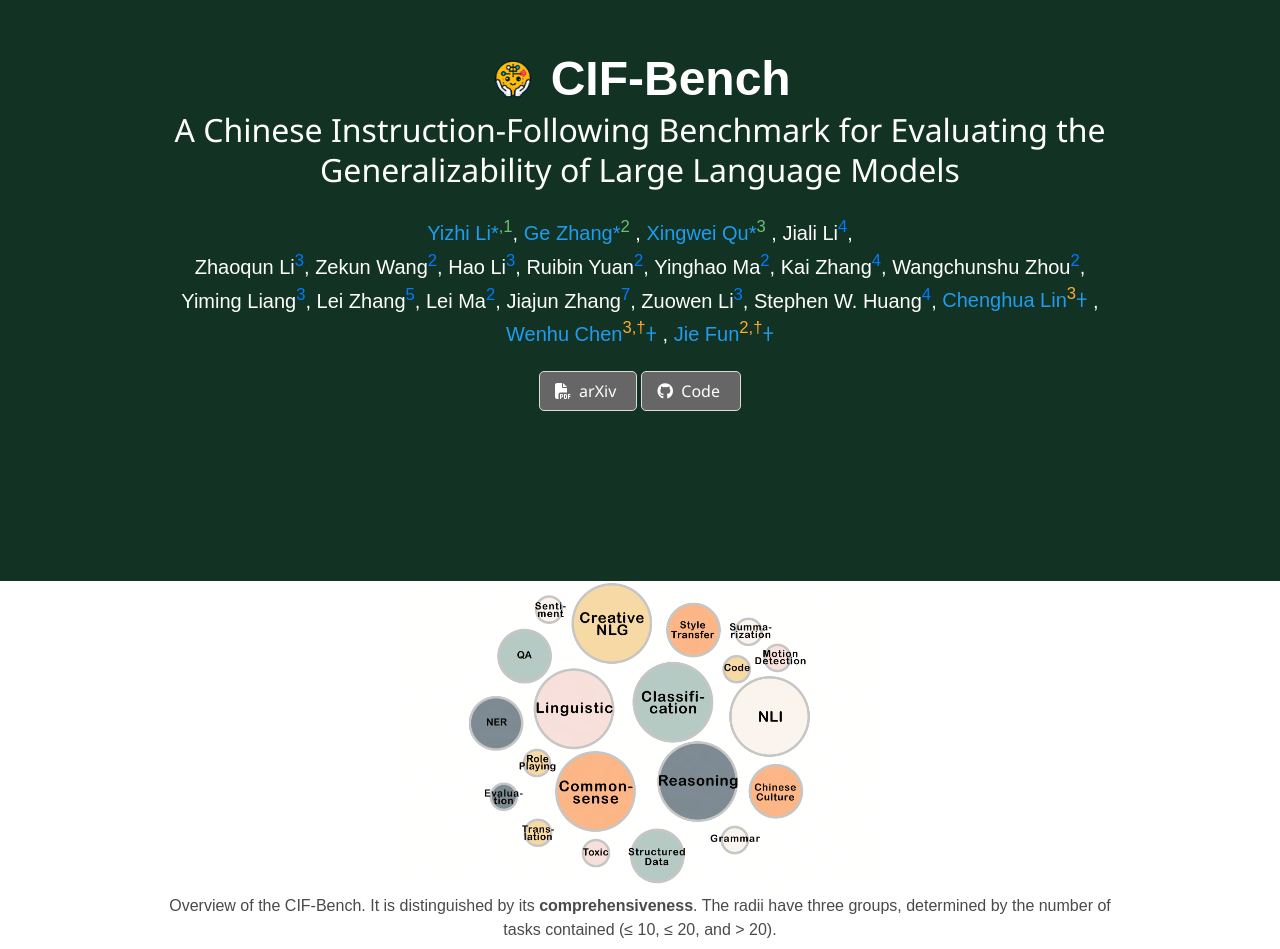
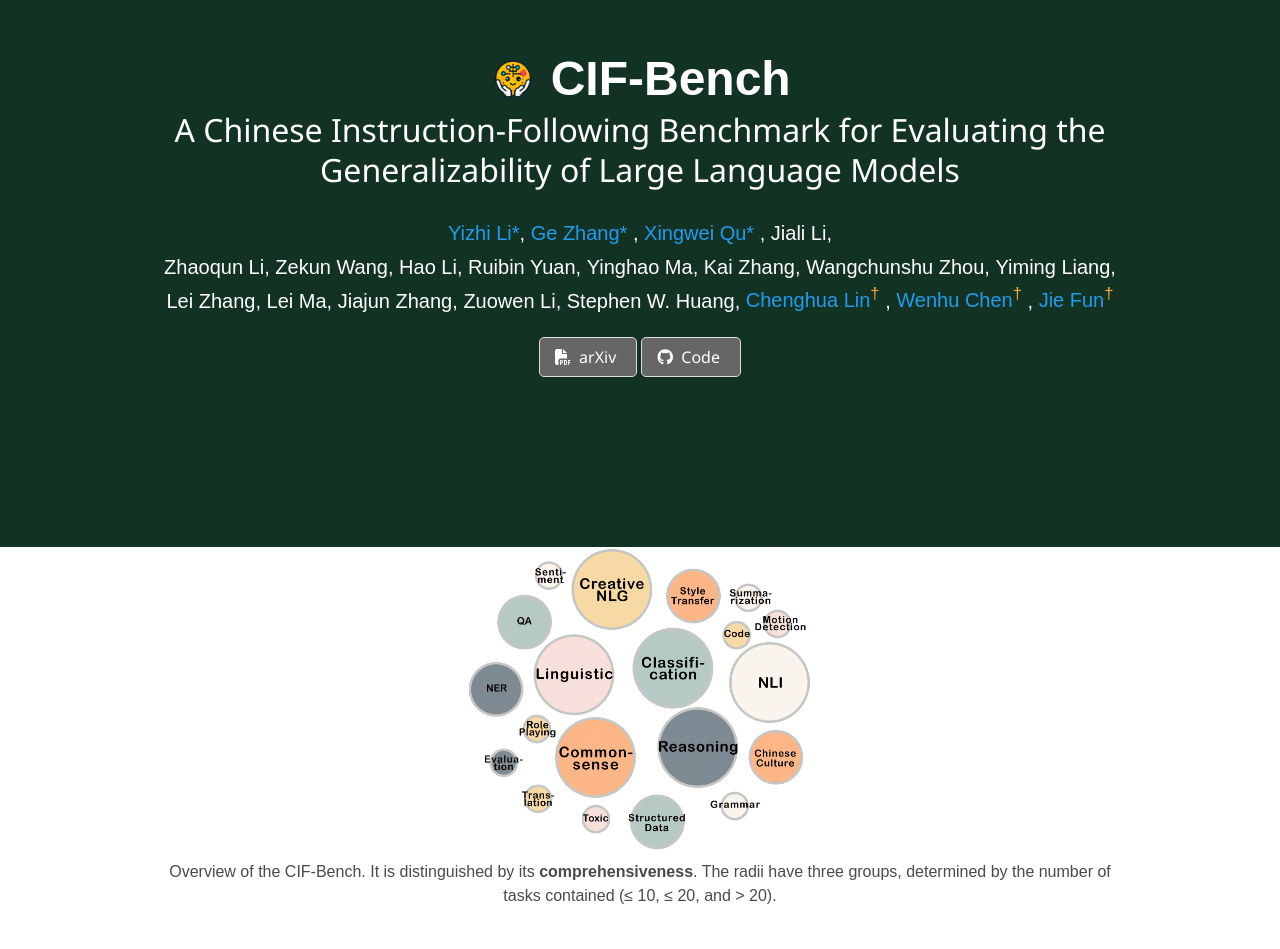
Before and after one commit to yizhilll/CIF-Bench, a plain HTML site: page index.html in a window 1280 px wide. Shown: the part 151-1100 px from the top of the page. Drawn offline with nearby package versions, Linux system fonts and the light colour scheme; some packages are replaced by stand-ins of ours; a script that the page names is missing; some icons are missing; a web font is replaced by a local one.

Commit message:
[fix] corresponding

```diff
--- a/index.html
+++ b/index.html
@@ -97,40 +97,40 @@
           </h2>
           <div class="is-size-5 publication-authors">
             <span class="author-block">
-              <a href="https://yizhilll.github.io/" style="text-decoration: none; color: inherit;">Yizhi Li*<sup style="color:#6fbf73;">,1</sup></a>,
+              <a href="https://yizhilll.github.io/" style="text-decoration: none; color: inherit;">Yizhi Li*<sup style="color:#6fbf73;"></sup></a>,
             </span>
             <span class="author-block">
-              <a href="https://twitter.com/GeZhang86038849/" style="text-decoration: none; color: inherit;">Ge Zhang*<sup style="color:#6fbf73;">2</sup></a>
+              <a href="https://twitter.com/GeZhang86038849/" style="text-decoration: none; color: inherit;">Ge Zhang*<sup style="color:#6fbf73;"></sup></a>
               ,
             </span>
             <span class="author-block">
-              <a href="https://scholar.google.com/citations?user=hty-MWIAAAAJ&hl=en" style="text-decoration: none; color: inherit;">Xingwei Qu*<sup style="color:#6fbf73;">3</sup></a>
+              <a href="https://scholar.google.com/citations?user=hty-MWIAAAAJ&hl=en" style="text-decoration: none; color: inherit;">Xingwei Qu*<sup style="color:#6fbf73;"></sup></a>
               ,
             </span>
-            <span class="author-block">Jiali Li<sup style="color:#007bff;">4</sup>,</span><br>
-            <span class="author-block">Zhaoqun Li<sup style="color:#007bff;">3</sup>,</span>
-            <span class="author-block">Zekun Wang<sup style="color:#007bff;">2</sup>,</span>
-            <span class="author-block">Hao Li<sup style="color:#007bff;">3</sup>,</span>
-            <span class="author-block">Ruibin Yuan<sup style="color:#007bff;">2</sup>,</span>
-            <span class="author-block">Yinghao Ma<sup style="color:#007bff;">2</sup>,</span>
-            <span class="author-block">Kai Zhang<sup style="color:#007bff;">4</sup>,</span>
-            <span class="author-block">Wangchunshu Zhou<sup style="color:#007bff;">2</sup>,</span>
-            <span class="author-block">Yiming Liang<sup style="color:#007bff;">3</sup>,</span>
-            <span class="author-block">Lei Zhang<sup style="color:#007bff;">5</sup>,</span>
-            <span class="author-block">Lei Ma<sup style="color:#007bff;">2</sup>,</span>
-            <span class="author-block">Jiajun Zhang<sup style="color:#007bff;">7</sup>,</span>
-            <span class="author-block">Zuowen Li<sup style="color:#007bff;">3</sup>,</span>
-            <span class="author-block">Stephen W. Huang<sup style="color:#007bff;">4</sup>,</span>
+            <span class="author-block">Jiali Li<sup style="color:#007bff;"></sup>,</span><br>
+            <span class="author-block">Zhaoqun Li<sup style="color:#007bff;"></sup>,</span>
+            <span class="author-block">Zekun Wang<sup style="color:#007bff;"></sup>,</span>
+            <span class="author-block">Hao Li<sup style="color:#007bff;"></sup>,</span>
+            <span class="author-block">Ruibin Yuan<sup style="color:#007bff;"></sup>,</span>
+            <span class="author-block">Yinghao Ma<sup style="color:#007bff;"></sup>,</span>
+            <span class="author-block">Kai Zhang<sup style="color:#007bff;"></sup>,</span>
+            <span class="author-block">Wangchunshu Zhou<sup style="color:#007bff;"></sup>,</span>
+            <span class="author-block">Yiming Liang<sup style="color:#007bff;"></sup>,</span>
+            <span class="author-block">Lei Zhang<sup style="color:#007bff;"></sup>,</span>
+            <span class="author-block">Lei Ma<sup style="color:#007bff;"></sup>,</span>
+            <span class="author-block">Jiajun Zhang<sup style="color:#007bff;"></sup>,</span>
+            <span class="author-block">Zuowen Li<sup style="color:#007bff;"></sup>,</span>
+            <span class="author-block">Stephen W. Huang<sup style="color:#007bff;"></sup>,</span>
             <span class="author-block">
-              <a href="https://chenghualin.wordpress.com/" style="text-decoration: none; color: inherit;">Chenghua Lin𐠒<sup style="color:#ffac33;">3</sup></a>
+              <a href="https://chenghualin.wordpress.com/" style="text-decoration: none; color: inherit;">Chenghua Lin<sup style="color:#ffac33;">†</sup></a>
               ,
           </span>
           <span class="author-block">
-              <a href="https://wenhuchen.github.io/" style="text-decoration: none; color: inherit;">Wenhu Chen𐠒<sup style="color:#ffac33;">†,3</sup></a>
+              <a href="https://wenhuchen.github.io/" style="text-decoration: none; color: inherit;">Wenhu Chen<sup style="color:#ffac33;">†</sup></a>
               ,
           </span>
           <span class="author-block">
-              <a href="https://bigaidream.github.io/" style="text-decoration: none; color: inherit;">Jie Fun𐠒<sup style="color:#ffac33;">†,2</sup></a>
+              <a href="https://bigaidream.github.io/" style="text-decoration: none; color: inherit;">Jie Fun<sup style="color:#ffac33;">†</sup></a>
           </span>
 
           </div>
```
